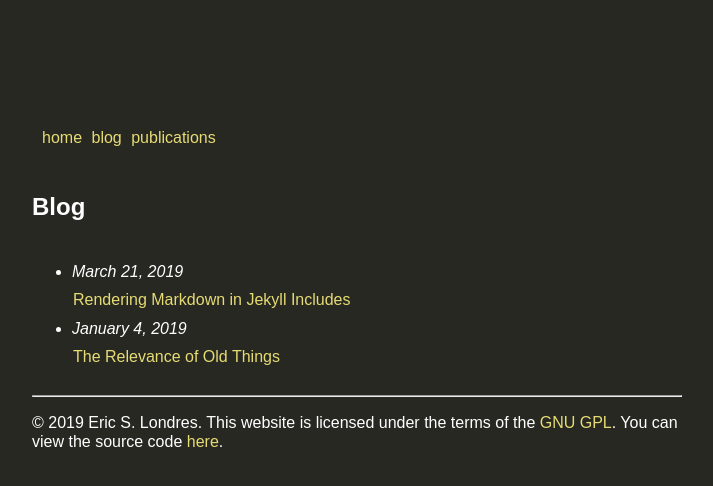
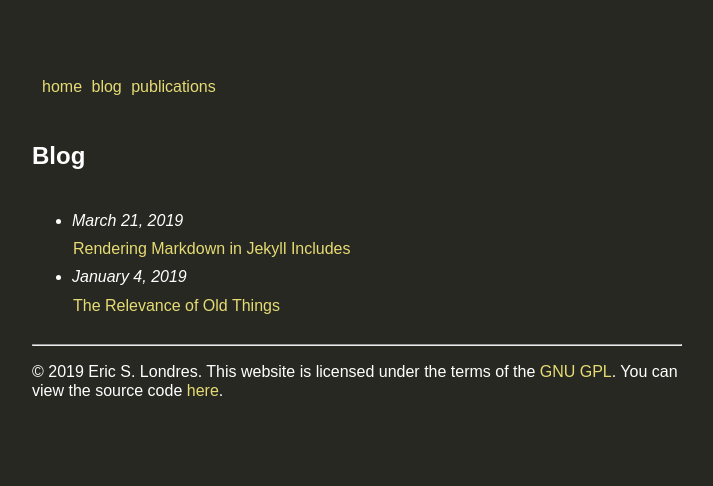
Before and after one commit to slondr/slondr.gitlab.io, a Jekyll site: the page built from blog.md, in a window 1280 px wide. Shown: the top 486 px of the page, without its empty margins (283-996 px from the left). Built offline with Jekyll 4.4.1, drawn with Linux system fonts in a browser that asks for light colours.

Commit message:
reduced margins

```diff
--- a/css/style.css
+++ b/css/style.css
@@ -1,5 +1,5 @@
 body {
-    margin: 8%;
+    margin: 4%;
     font-family: sans-serif;
     background-color: #272822;
     color: white;
```
